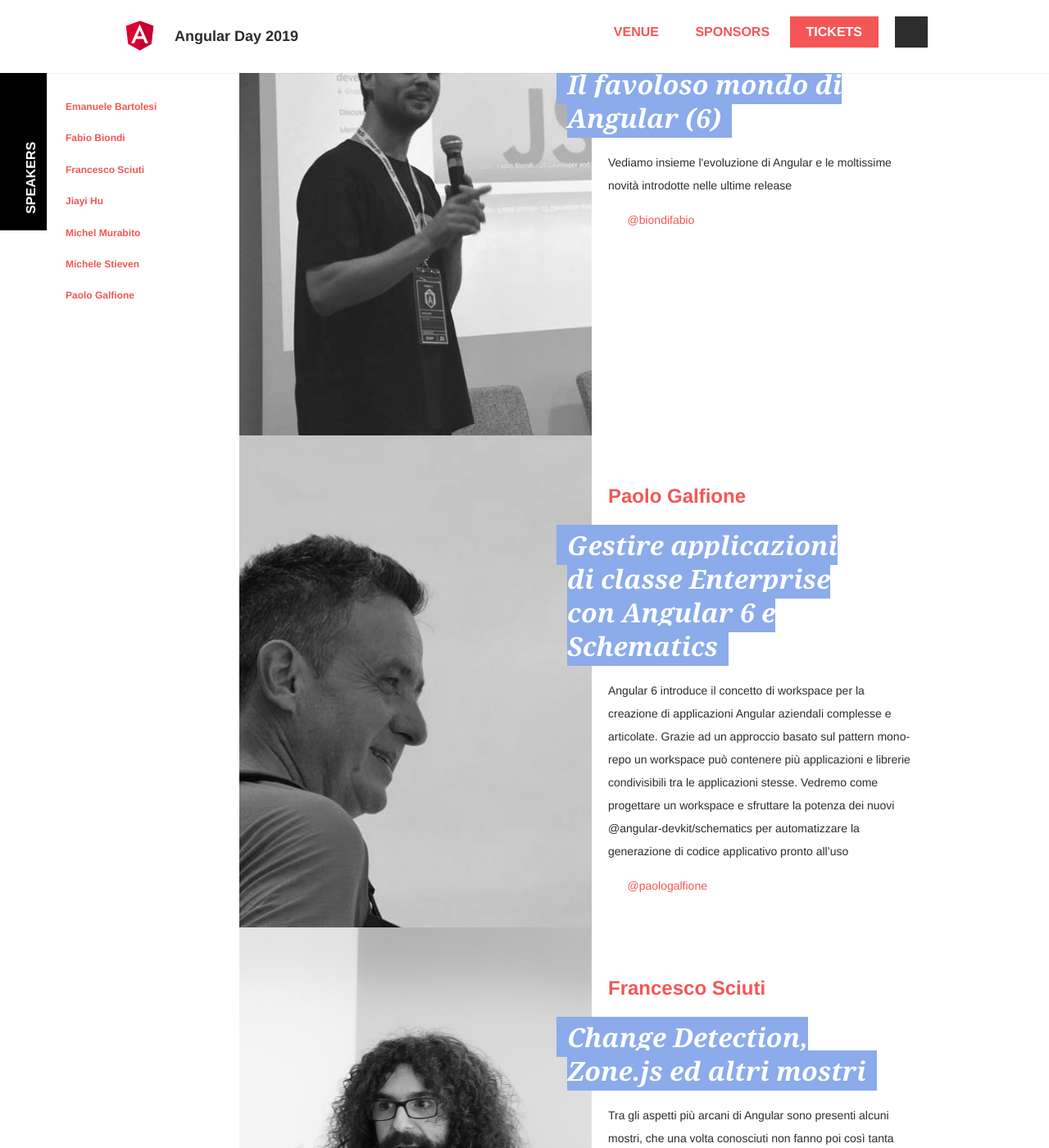
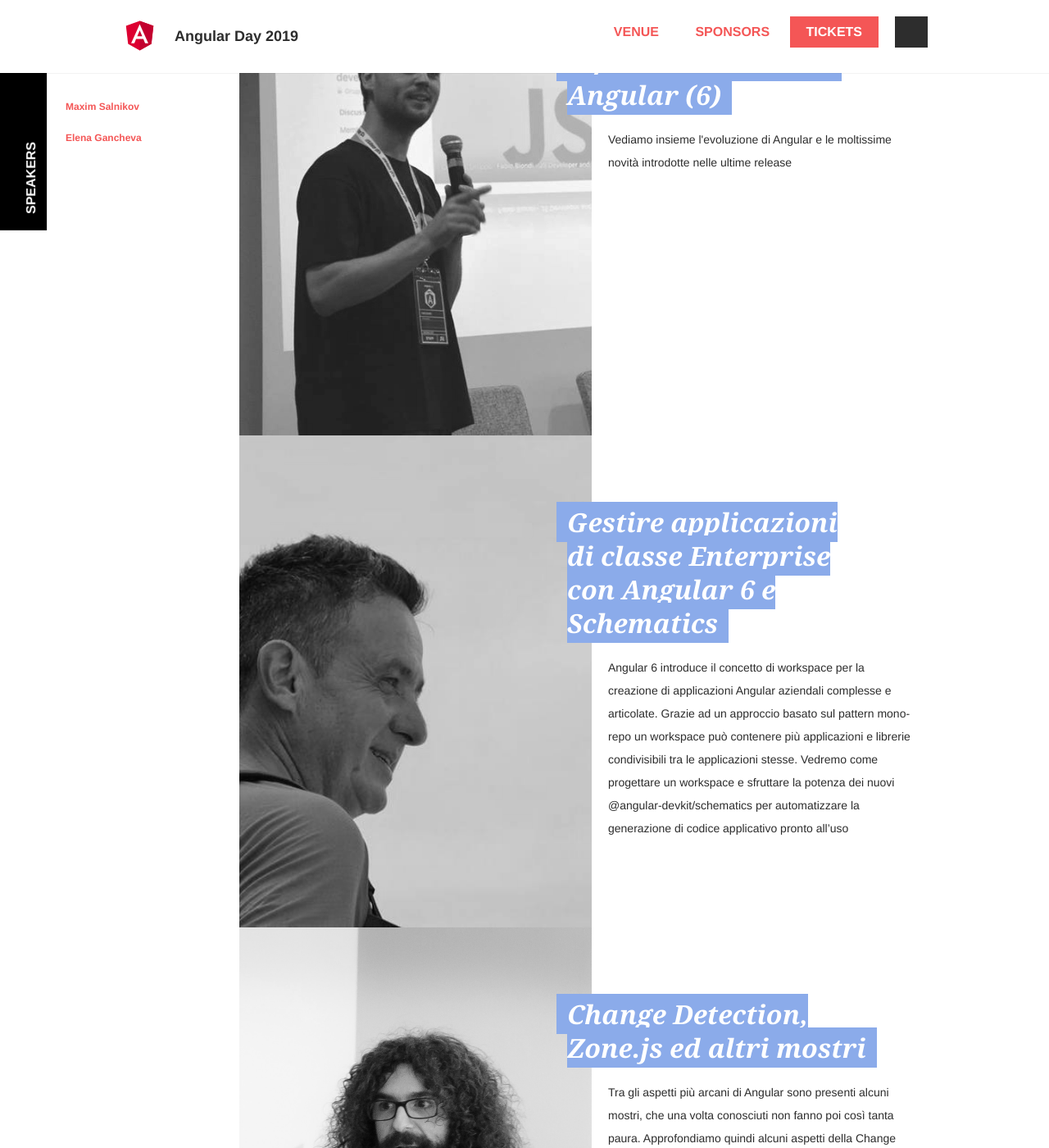
Before and after one commit to GrUSP/2019.angularday.it, a Jekyll site: the page built from talks.html, in a window 1280 px wide and 1400 px high, scrolled down 478 px. Shown: the whole window at 82% size. Built offline with Jekyll 4.4.1, drawn with Linux system fonts in a browser that asks for light colours; some web fonts are replaced; comment, search, counter and statistics services are not loaded; some of the changed text lies outside the part shown.

Commit message:
add maxim and elena

```diff
--- a/_data/speakers.yml
+++ b/_data/speakers.yml
@@ -2,51 +2,16 @@
 # img/conf-name/speaker/file.jpg
 list:
   -
-    id: emanuele-bartolesi
+    id: maxim-salnikov
     description:
-    image: emanuele-bartolesi.png
-    first_name: Emanuele
-    last_name: Bartolesi
-    twitter: kasuken
+    image: maxim-salnikov.jpg
+    first_name: Maxim
+    last_name: Salnikov
+    twitter: webmaxru
   -
-    id: fabio-biondi
+    id: elena-gancheva
     description:
-    image: fabio-biondi.jpg
-    first_name: Fabio
-    last_name: Biondi
-    twitter: biondifabio
-  -
-    id: francesco-sciuti
-    description:
-    image: francesco-sciuti.jpg
-    first_name: Francesco
-    last_name: Sciuti
-    twitter: FrancescoSciuti
-  -
-    id: jiayi-hu
-    description:
-    image: jiayi-hu.jpg
-    first_name: Jiayi
-    last_name: Hu
-    twitter: jiayi_ghu
-  -
-    id: michel-murabito
-    description:
-    image: michel-murabito.jpg
-    first_name: Michel
-    last_name: Murabito
-    twitter: michelmurabito
-  -
-    id: michele-stieven
-    description:
-    image: michele-stieven.jpg
-    first_name: Michele
-    last_name: Stieven
-    twitter: MicheleStieven
-  -
-    id: paolo-galfione
-    description:
-    image: paolo-galfione.jpg
-    first_name: Paolo
-    last_name: Galfione
-    twitter: paologalfione
+    image: elena-gancheva.jpeg
+    first_name: Elena
+    last_name: Gancheva
+    twitter: eagancheva
```
